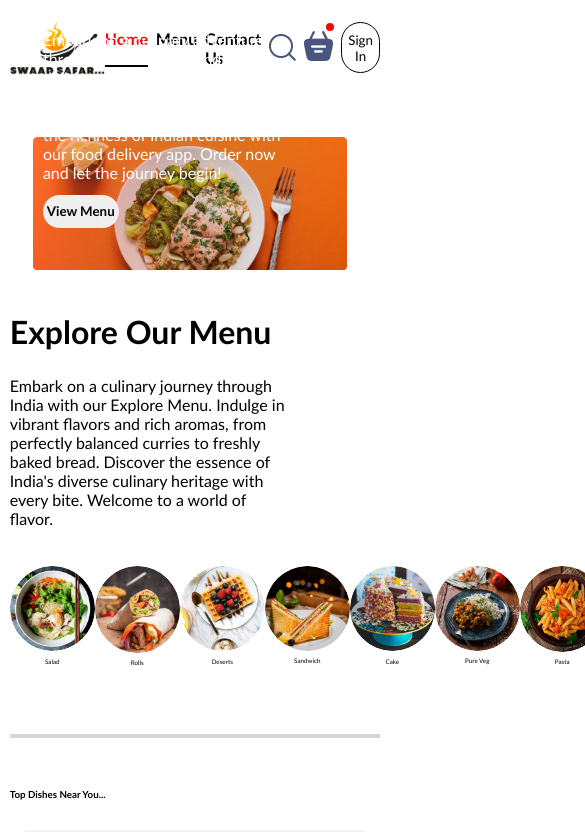
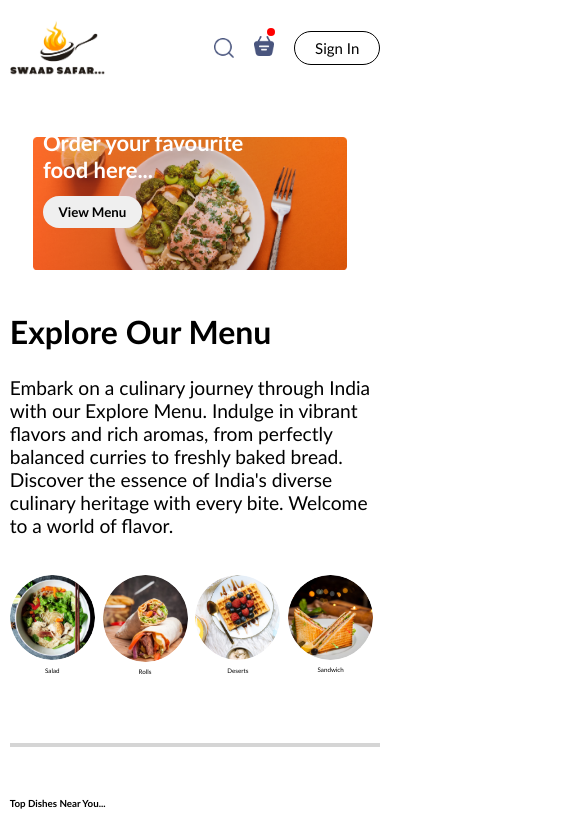
Before and after one commit to RohanScripts/FOOD-APP, a React (Vite) app: page / in a window 390 px wide. Shown: the top 832 px of the page, 585 px wide, since content can reach past the window. Built offline with nearby package versions, Linux system fonts and the light colour scheme.

Commit message:
Update CSS for responsive design

```diff
--- a/src/exploremenu/ExploreMenuCss.css
+++ b/src/exploremenu/ExploreMenuCss.css
@@ -18,6 +18,7 @@
   text-align: center;
   margin-top: 1.5vh;
   margin-bottom: 3vh;
+  overflow-x: scroll;
 }
 
 .explore-menu-list-item img {
@@ -50,3 +51,16 @@
   border: 4px solid tomato;
   padding: 3.5px;
 }
+
+@media (max-width: 1050px) {
+  .explore-menu-para {
+    max-width: 100%;
+    font-size: larger;
+  }
+}
+
+@media (max-width: 750px) {
+  .expore-menu-list {
+    gap: 2vw;
+  }
+}
--- a/src/footer/Footer.jsx
+++ b/src/footer/Footer.jsx
@@ -5,7 +5,7 @@
 
 const Footer = () => {
   return (
-    <div className="footer">
+    <div id="footer" className="footer">
       <div className="footer-content">
         <div className="footer-content-left">
           <img src={assets.logo2} width="100px" alt="" />
--- a/src/footer/FooterCss.css
+++ b/src/footer/FooterCss.css
@@ -50,3 +50,11 @@
   margin-top: 1vh;
   margin-bottom: 1vh;
 }
+
+@media (max-width: 750px) {
+  .footer-content {
+    display: flex;
+    flex-direction: column;
+    gap: 4vh;
+  }
+}
--- a/src/header/HeaderCss.css
+++ b/src/header/HeaderCss.css
@@ -42,3 +42,21 @@
   background-color: black;
   color: white;
 }
+
+@media (max-width: 1050px) {
+  .header-content {
+    max-width: 45%;
+  }
+}
+
+@media (max-width: 750px) {
+  .header-content {
+    max-width: 65%;
+  }
+  .header-content p {
+    display: none;
+  }
+  .header-content button {
+    padding: 2vw 4vw;
+  }
+}
--- a/src/index.css
+++ b/src/index.css
@@ -3,6 +3,7 @@
   margin: 0;
   box-sizing: border-box;
   font-family: "Gill Sans", "Gill Sans MT", Calibri, "Trebuchet MS", sans-serif;
+  scroll-behavior: smooth;
 }
 
 body {
--- a/src/navbar/NavCss.css
+++ b/src/navbar/NavCss.css
@@ -63,3 +63,48 @@
   top: -8px;
   right: -1px;
 }
+
+@media (max-width: 1050px) {
+  .navbar .logo {
+    width: 140px;
+  }
+  .navbar-menu {
+    gap: 20px;
+    font-size: 17px;
+  }
+  .navbar-righside {
+    gap: 30px;
+  }
+  .navbar-righside img {
+    width: 22px;
+  }
+  .navbar-righside button {
+    padding: 8px 25px;
+  }
+}
+
+@media (max-width: 900px) {
+  .navbar .logo {
+    width: 120px;
+  }
+  .navbar-menu {
+    gap: 15px;
+    font-size: 16px;
+  }
+  .navbar-righside {
+    gap: 20px;
+  }
+  .navbar-righside img {
+    width: 20px;
+  }
+  .navbar-righside button {
+    padding: 7px 20px;
+    font-size: 15px;
+  }
+}
+
+@media (max-width: 750px) {
+  .navbar-menu {
+    display: none;
+  }
+}
--- a/src/navbar/Navbar.jsx
+++ b/src/navbar/Navbar.jsx
@@ -1,6 +1,7 @@
 import React, { useState } from "react";
 import "./NavCss.css";
 import { assets } from "../assets/assets";
+import { Link } from "react-router-dom";
 
 const Navbar = () => {
   const [menu, setMenu] = useState("Home");
@@ -9,24 +10,27 @@
     <div className="navbar">
       <img src={assets.logo} width="95px" alt="" />
       <ul className="navbar-menu">
-        <li
+        <Link
+          to="/"
           onClick={() => setMenu("Home")}
           className={menu === "Home" ? "active" : "inactive"}
         >
           Home
-        </li>
-        <li
+        </Link>
+        <a
+          href="#explore-menu"
           onClick={() => setMenu("Menu")}
           className={menu === "Menu" ? "active" : "inactive"}
         >
           Menu
-        </li>
-        <li
+        </a>
+        <a
+          href="#footer"
           onClick={() => setMenu("Contact Us")}
           className={menu === "Contact Us" ? "active" : "inactive"}
         >
           Contact Us
-        </li>
+        </a>
       </ul>
       <div className="navbar-righside">
         <img src={assets.search_icon} alt="" />
```
